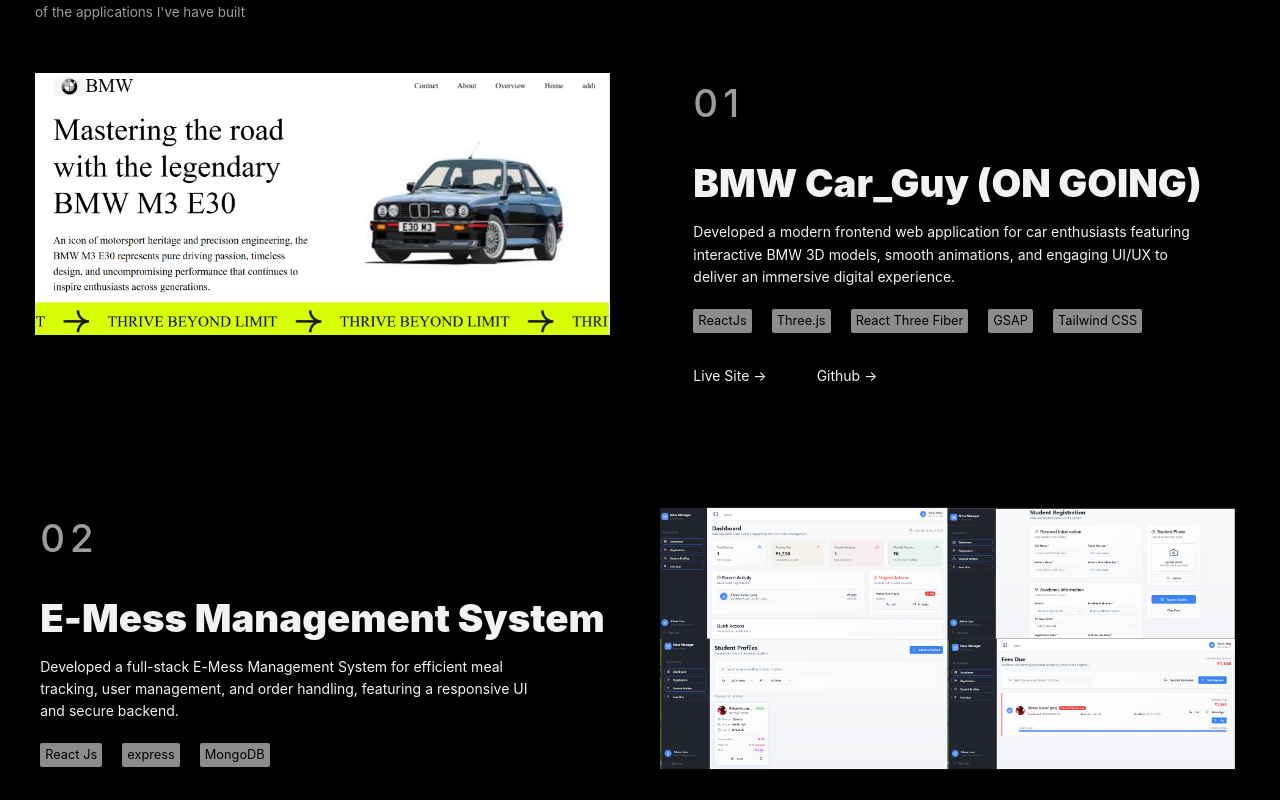
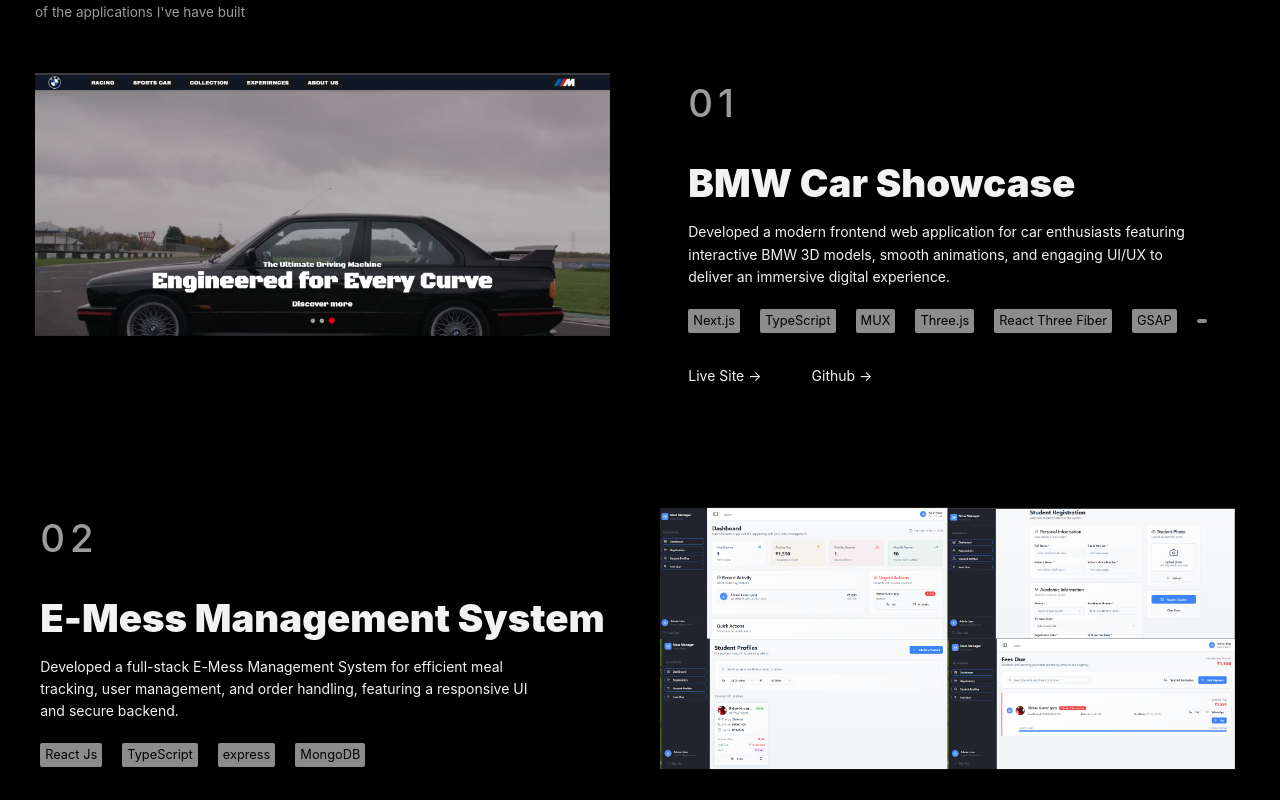
Before and after one commit to aryanarvar164-maker/portfolio-01, a React (Vite) app: page / in a window 1280 px wide. Shown: the part 2360-3160 px from the top of the page. Built offline with nearby package versions, Linux system fonts and the light colour scheme.

Commit message:
update work

```diff
--- a/src/components/Projects.jsx
+++ b/src/components/Projects.jsx
@@ -5,7 +5,7 @@
 import mess from "../assets/mess_manager_collage_2x2.png"
 import send from "../assets/send_vault_2x2.png"
 import blog from "../assets/blog_app_2x2.png"
-import bmw from "../assets/bmw.png"
+import bmw from "../assets/image.png"
 
 gsap.registerPlugin(ScrollTrigger);
 
@@ -13,19 +13,19 @@
   const mainProjects = [
     {
       id: "01",
-      title: "BMW Car_Guy (ON GOING)",
+      title: "BMW Car Showcase",
       desc: "Developed a modern frontend web application for car enthusiasts featuring interactive BMW 3D models, smooth animations, and engaging UI/UX to deliver an immersive digital experience.",
-      techStack: ["ReactJs","Three.js","React Three Fiber","GSAP", "Tailwind CSS"],
-      liveLink: "",
-      githubLink: "",
+      techStack: ["Next.js","TypeScript","MUX","Three.js","React Three Fiber","GSAP", "Tailwind CSS"<"Supabase"],
+      liveLink: "https://bmw-landing-page-puce.vercel.app/",
+      githubLink: "https://github.com/aryanarvar164-maker/BMW_landing_page",
       imgSrc: bmw,
     },
     {
       id: "02",
       title: "E-Mess Management System",
       desc: "Developed a full-stack E-Mess Management System for efficient meal tracking, user management, and order handling, featuring a responsive UI and secure backend.",
-      techStack: ["React Js", "express","MongoDB"],
-      liveLink: "",
+      techStack: ["React Js","TypeScript", "express","MongoDB"],
+      liveLink: "https://mess-management-ebon.vercel.app/auth",
       githubLink: "https://github.com/aryanarvar164-maker/Mess_Management",
       imgSrc: mess,
     },
```
Also changed, not shown: src/assets/image.png (added).
